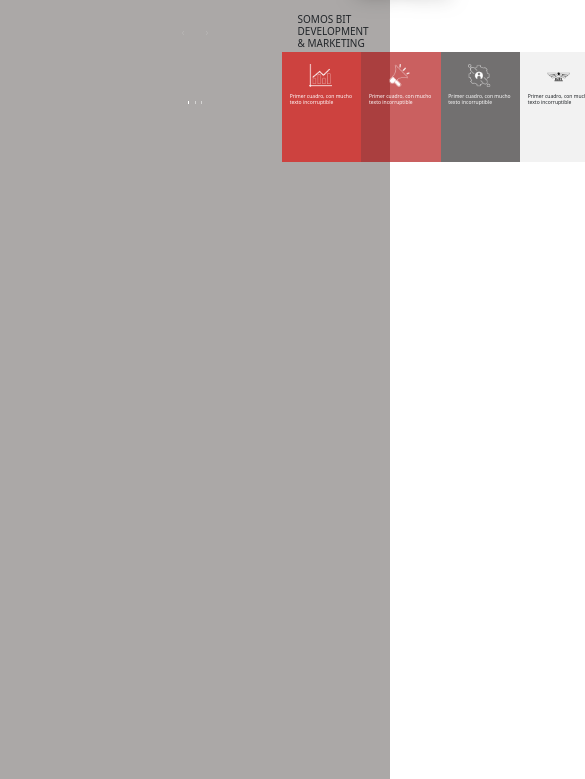
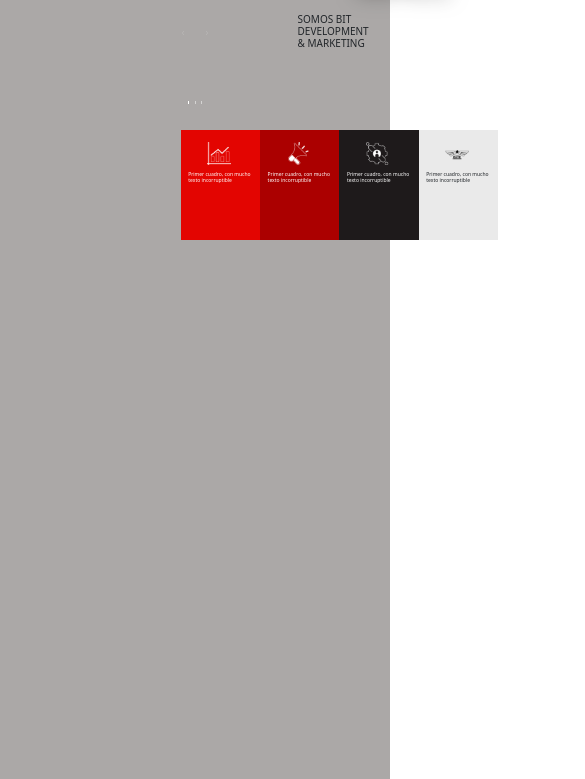
Before and after one commit to MiguelGhash/BIT, a website: page index.html in a window 390 px wide. Shown: the part 65-844 px from the top of the page, 585 px wide, since content can reach past the window. Drawn offline with nearby package versions, Linux system fonts and the light colour scheme; a web font is replaced by a local one.

Commit message:
Mejoras al responsive del indec

```diff
--- a/index.css
+++ b/index.css
@@ -114,6 +114,7 @@ body{
   z-index: 2;
 }
 @media (max-width: 1000px) {
+
   .Titulo{
     z-index: 2;
 
@@ -135,53 +136,57 @@ body{
 
 
   }
-
+.Contenedor1{
+  margin: 0 auto; /* Esto mantendrá el contenedor centrado */
+  padding: 0 0; /* Ajusta el margen lateral deseado */
+}
   .Cuadros{
     z-index: 1;
-    position: absolute;
     display: flex;
     flex-direction: row;
-    margin-top: -20vw;
-    margin-left: 26%;
-    margin-right: 20%;
+    margin-top: 0;
+    margin-left: 0;
+    margin-right: 0;
+    justify-content: space-between; /* Agregar esta línea */
+}
 
-  }
-  .Cuadro1, .Cuadro2, .Cuadro3, .Cuadro4
-  {
+/* El resto de tu CSS permanece igual */
+.Cuadro1, .Cuadro2, .Cuadro3, .Cuadro4 {
     padding: 3%;
     padding-top: 2%;
     font-size: 5px;
+}
 
-  }
-  .Cuadro1 img, .Cuadro2 img, .Cuadro3 img, .Cuadro4 img
-  {
-   height: 24%;
-   margin: 10% 30%;
+.Cuadro1 img, .Cuadro2 img, .Cuadro3 img, .Cuadro4 img {
+    height: 24%;
+    margin: 10% 30%;
+}
 
-  }
-  .Cuadro1 h4, .Cuadro2 h4, .Cuadro3 h4, .Cuadro4 h4
-  {
+.Cuadro1 h4, .Cuadro2 h4, .Cuadro3 h4, .Cuadro4 h4 {
     font-size: 100%;
-  }
-  .Cuadro1 h4, .Cuadro2 h4, .Cuadro3 h4{
+}
+
+.Cuadro1 h4, .Cuadro2 h4, .Cuadro3 h4 {
     color: white;
-  }
-  .Cuadro1{
-    background-color: #e305019f ;
-    border-top-left-radius:0 ;
+}
+
+.Cuadro1 {
+    background-color: #e30501;
+    border-top-left-radius: 0;
     border-bottom-left-radius: 0;
-  }
-  .Cuadro2
-  {
-    background-color: #ab00009f  ;
-  }
+}
 
-  .Cuadro3
-  {
-    background-color: #1e1a1b9f ;
-  }
-  .Cuadro4{
-    background-color: #eaeaea9f ;
-  }
+.Cuadro2 {
+    background-color: #ab0000;
+}
+
+.Cuadro3 {
+    background-color: #1e1a1b;
+}
+
+.Cuadro4 {
+    background-color: #eaeaea;
+}
+
 
 }
```
